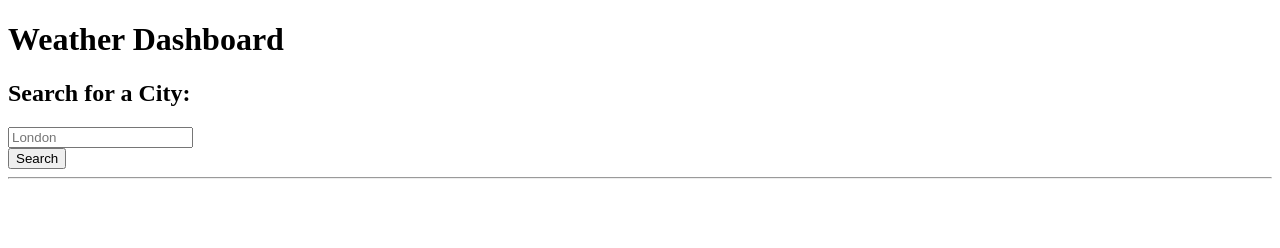
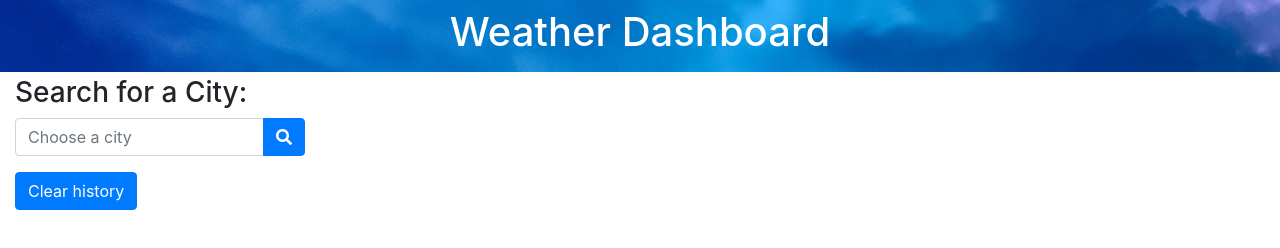
Before and after one commit to mrsannanoga/api-weather-dashboard, a plain HTML site: page index.html in a window 1280 px wide. Drawn offline with nearby package versions, Linux system fonts and the light colour scheme.

Commit message:
css added to input search, placeholder changed to 'choose a city', header got background image, clear button created

```diff
--- a/assets/script.js
+++ b/assets/script.js
@@ -0,0 +1,33 @@
+//change search to search icon
+var searchBtn = $("#search-button");
+searchBtn.text("");
+searchBtn.removeClass("search-button");
+searchBtn.addClass("btn-primary");
+searchBtn.css({
+    "border-top-right-radius":"0.25rem",
+    "border-bottom-right-radius":"0.25rem"});
+
+    //create search icon
+var searchIcon = $("<i>");
+searchIcon.attr("class", "fas fa-search");
+searchIcon.css("color", "white");
+searchBtn.append(searchIcon);
+
+    //add class to form input, change its placeholder text
+var searchInput = $("#search-input");
+searchInput.addClass("form-control");
+searchInput.attr("placeholder", "Choose a city");
+
+
+//change header background color to image
+var header = $("header");
+header.css("background-image", 'url("images/clouds.jpg")');
+
+//add clear button
+
+var clearBtn = $("<button>")
+clearBtn.attr("id", "clear-button");
+clearBtn.attr("class", "btn btn-primary mb-3");
+clearBtn.text("Clear history");
+
+$("aside").append(clearBtn);
--- a/index.html
+++ b/index.html
@@ -5,9 +5,13 @@
   <meta charset="UTF-8" />
   <meta name="viewport" content="width=device-width, initial-scale=1.0" />
   <meta http-equiv="X-UA-Compatible" content="ie=edge" />
-  <link rel="stylesheet" href="styles/reset.css" />
-  <!-- <link rel="stylesheet" href="https://stackpath.bootstrapcdn.com/bootstrap/4.3.1/css/bootstrap.min.css" /> -->
-  <!-- <link rel="stylesheet" href="https://stackpath.bootstrapcdn.com/font-awesome/4.7.0/css/font-awesome.min.css" /> -->
+  <link rel="stylesheet" href="assets/style.css" />
+  <link rel="stylesheet" href="https://stackpath.bootstrapcdn.com/bootstrap/4.3.1/css/bootstrap.min.css" />
+  <link rel="stylesheet" href="https://stackpath.bootstrapcdn.com/font-awesome/4.7.0/css/font-awesome.min.css" />
+  <link rel="stylesheet"
+        href="https://use.fontawesome.com/releases/v5.8.1/css/all.css"
+        integrity="sha384-50oBUHEmvpQ+1lW4y57PTFmhCaXp0ML5d60M1M7uH2+nqUivzIebhndOJK28anvf"
+        crossorigin="anonymous" />
   <title>Weather Dashboard</title>
 </head>
 
@@ -51,7 +55,7 @@
   <script src="https://cdnjs.cloudflare.com/ajax/libs/moment.js/2.29.4/moment.min.js"></script>
   <!-- jQuery -->
   <script src="https://cdnjs.cloudflare.com/ajax/libs/jquery/3.2.1/jquery.min.js"></script>
-  <script src="script.js"></script>
+  <script src="assets/script.js"></script>
 </body>
 
 </html>
```
Also changed, not shown: images/clouds.jpg (added), 1 other file.
